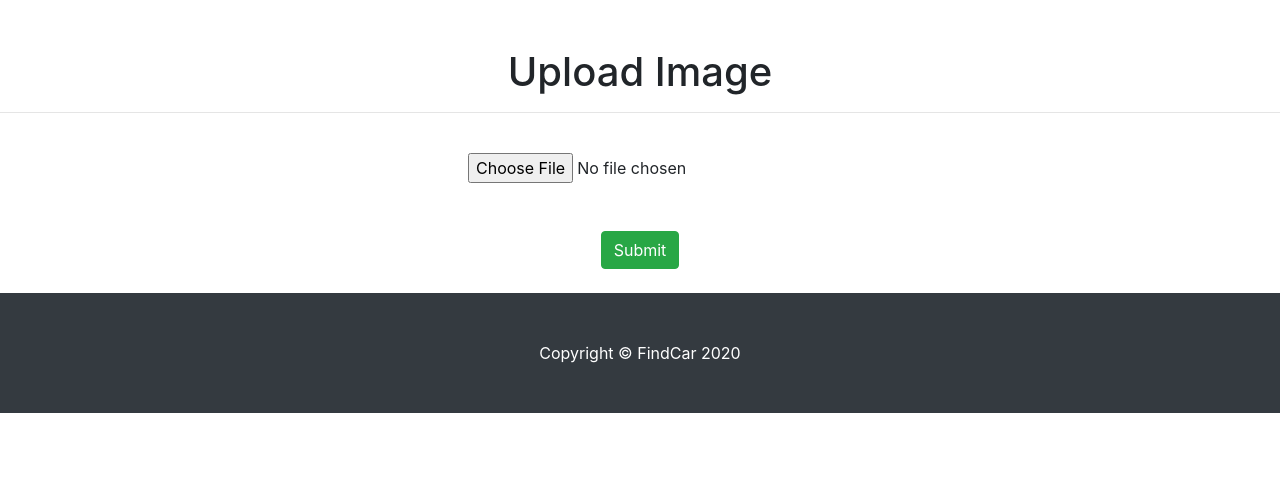
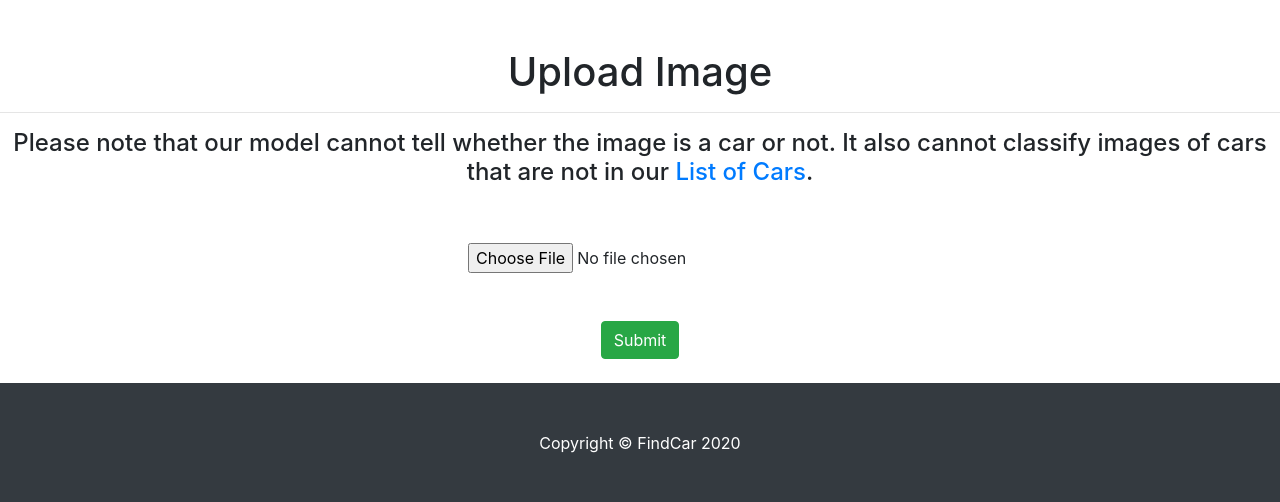
Before and after one commit to GaboxFH/cis4930-carfinder, a Django app: page /upload/predictImage in a window 1280 px wide. Shown: the part 96-598 px from the top of the page. Run offline with Django 3.2, Linux system fonts and the light colour scheme; some libraries are stand-ins or nearby versions.

Commit message:
add explanation texts and edit plot logic

```diff
--- a/finder/templates/result.html
+++ b/finder/templates/result.html
@@ -20,6 +20,10 @@
             <img src={{imagePath}} alt='Uploaded Image' class='image'>
         </div>
         <br>
+        <h4>
+            Below is a graph of confidence percentages of our predictions. This is a rough estimate of how confident our model was in choosing the top prediction over the other predictions.
+        </h4>
+        <br>
         <div class="plot_div">
             <img src={{plotImagePath}} alt='Confidence Values' class='plot' >
         </div>
--- a/finder/templates/upload.html
+++ b/finder/templates/upload.html
@@ -61,6 +61,10 @@
   <hr>
 <form method="post" enctype="multipart/form-data" action="predictImage" >
 
+  <h4>
+    Please note that our model cannot tell whether the image is a car or not. It also cannot classify images of cars that are not in our <a href="/list">List of Cars</a>.
+  </h4>
+  <br>
 {% csrf_token %}
 <div class = "col-md-4 col-sm-4">
   <label for="fname"></label>
--- a/finder/views.py
+++ b/finder/views.py
@@ -35,10 +35,12 @@ class Index(View):
 
         # get prediction
         try:
-            pred_confs, pred_classes = self._predictor.predict(full_image_path)
+            pred_confs, pred_classes = self._predictor.predict(full_image_path, topk=5)
         except:
             context = {
-                'errorMessage': 'There was an error processing your image. Make sure it is not a corrupted image file.'
+                'errorMessage': 'There was an error processing your image.\
+                Make sure it is not a corrupted or image file \
+                and that the image has no transparency layers.'
             }
             return render(request, 'error.html', context)
 
@@ -48,7 +50,7 @@ class Index(View):
         plot_image_name = fs.get_available_name('plot.png')
         plot_image_path = os.path.join('media', plot_image_name)
         full_plot_image_path = os.path.join(os.path.dirname(finder.__file__), 'static', plot_image_path)
-        self._predictor.plot_predictions(pred_confs, pred_classes, full_plot_image_path)
+        self._predictor.plot_predictions(pred_confs, pred_classes, full_plot_image_path, topk=5)
 
         submitted = True
 
--- a/ml/predictor.py
+++ b/ml/predictor.py
@@ -75,8 +75,9 @@ class Predictor:
 
         return pred_confs, pred_classes
 
-    def plot_predictions(self, pred_confs, pred_classes, image_path):
-        length = len(pred_classes)
+    def plot_predictions(self, pred_confs, pred_classes, image_path, topk=5):
+        length = min(len(pred_classes), topk)
+        pred_confs = [(x if x > 0 else 0) for x in pred_confs]
 
         # convert classes to names and get prediction probabilities
         sum_confs = sum(pred_confs)
```
